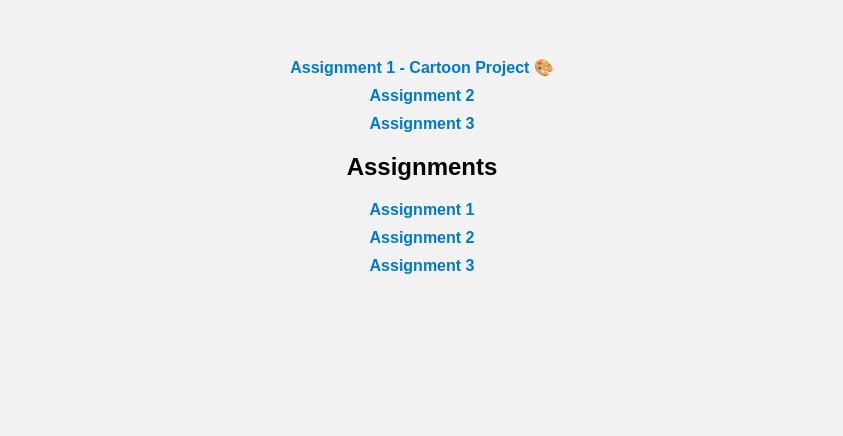
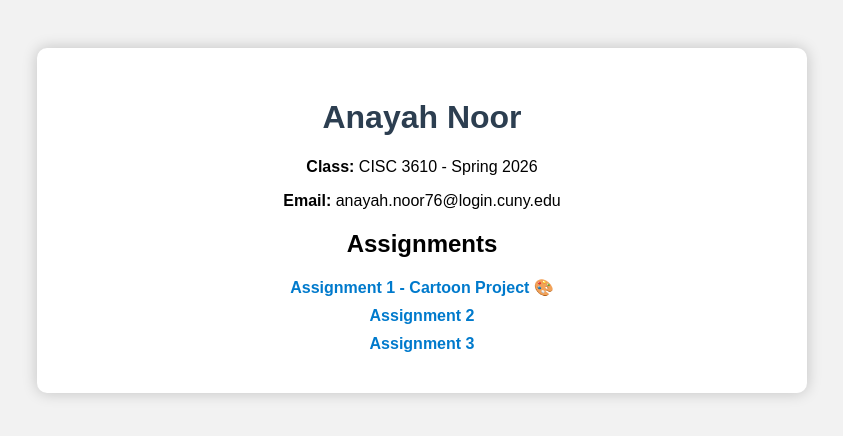
Before and after one commit to nainamk/anayahnoor.github.io, a plain HTML site: page index.html in a window 1280 px wide. Shown: the whole page, without its empty margins (218-1061 px from the left). Drawn offline with Linux system fonts and the light colour scheme.

Commit message:
Update index.html

```diff
--- a/index.html
+++ b/index.html
@@ -32,16 +32,16 @@
 
 <body>
 
-<div class="assignments">
-    <a href="cartoon.html">Assignment 1 - Cartoon Project 🎨</a>
-    <a href="#">Assignment 2</a>
-    <a href="#">Assignment 3</a>
-</div>
+<div class="box">
+    <h1>Anayah Noor</h1>
+
+    <p><strong>Class:</strong> CISC 3610 - Spring 2026</p>
+    <p><strong>Email:</strong> anayah.noor76@login.cuny.edu</p>
 
     <h2>Assignments</h2>
 
     <div class="assignments">
-        <a href="#">Assignment 1</a>
+        <a href="cartoon.html">Assignment 1 - Cartoon Project 🎨</a>
         <a href="#">Assignment 2</a>
         <a href="#">Assignment 3</a>
     </div>
```
